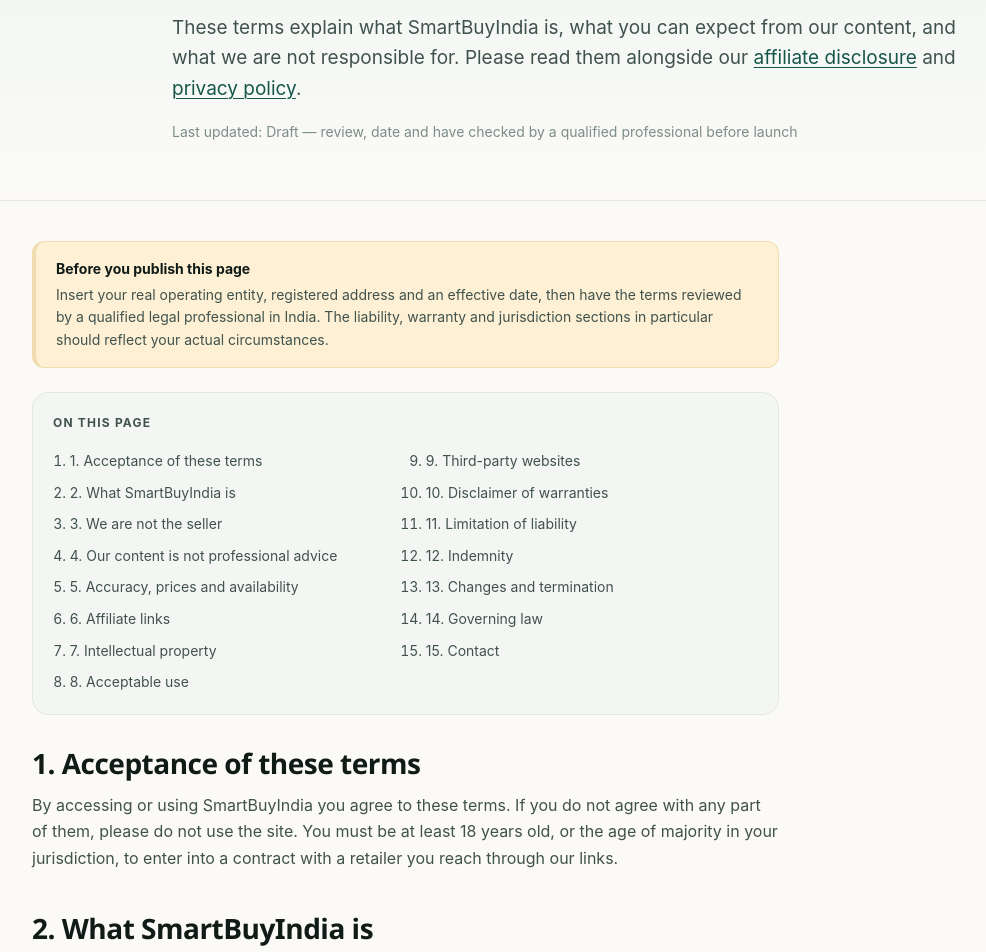
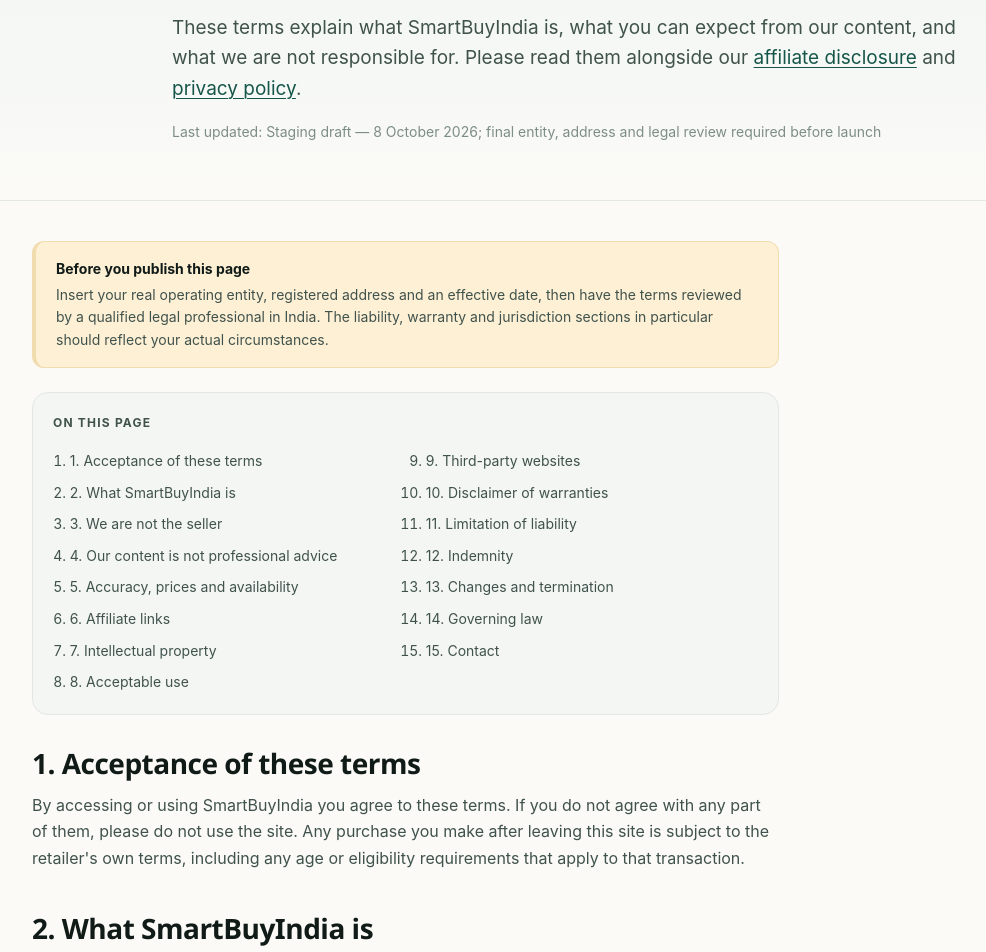
Before and after one commit to void7x/smartbuyIndia, a React (Vite) app: page /terms in a window 1280 px wide. Shown: the part 240-1192 px from the top of the page, without its empty margins (34-1020 px from the left). Built offline with nearby package versions, Linux system fonts and the light colour scheme.

Commit message:
Remove arbitrary liability cap and tighten terms language

```diff
--- a/src/pages/TermsPage.jsx
+++ b/src/pages/TermsPage.jsx
@@ -6,7 +6,7 @@
 import AnchorLink from '../components/AnchorLink.jsx';
 import { IS_DEMO_CONTENT } from '../config/content.js';
 
-const UPDATED = 'Draft — review, date and have checked by a qualified professional before launch';
+const UPDATED = 'Staging draft — 8 October 2026; final entity, address and legal review required before launch';
 
 /** /terms */
 export default function TermsPage() {
@@ -75,9 +75,9 @@
           <h2 id="acceptance">1. Acceptance of these terms</h2>
           <p>
             By accessing or using {SITE_NAME} you agree to these terms. If you do not agree with any
-            part of them, please do not use the site. You must be at least 18 years old, or the age of
-            majority in your jurisdiction, to enter into a contract with a retailer you reach through
-            our links.
+            part of them, please do not use the site. Any purchase you make after leaving this site is
+            subject to the retailer's own terms, including any age or eligibility requirements that apply
+            to that transaction.
           </p>
 
           <h2 id="what-we-are">2. What SmartBuyIndia is</h2>
@@ -201,11 +201,10 @@
             content, or any purchase you make with a third party after leaving the site.
           </p>
           <p>
-            Our total aggregate liability relating to the site will not exceed the greater of ₹1,000 or
-            the amount of commission we actually received that is attributable to your use of the site
-            in the three months preceding the event giving rise to the claim. Nothing in these terms
-            excludes or limits liability that cannot lawfully be excluded or limited under Indian law,
-            including liability for fraud or death or personal injury caused by negligence.
+            To the maximum extent permitted by applicable law, our liability arising from your use of the
+            site or reliance on its content is limited to losses that are lawfully capable of being limited.
+            Nothing in these terms excludes or limits any liability, consumer right or remedy that
+            applicable Indian law does not permit us to exclude or limit.
           </p>
 
           <h2 id="indemnity">12. Indemnity</h2>
```
